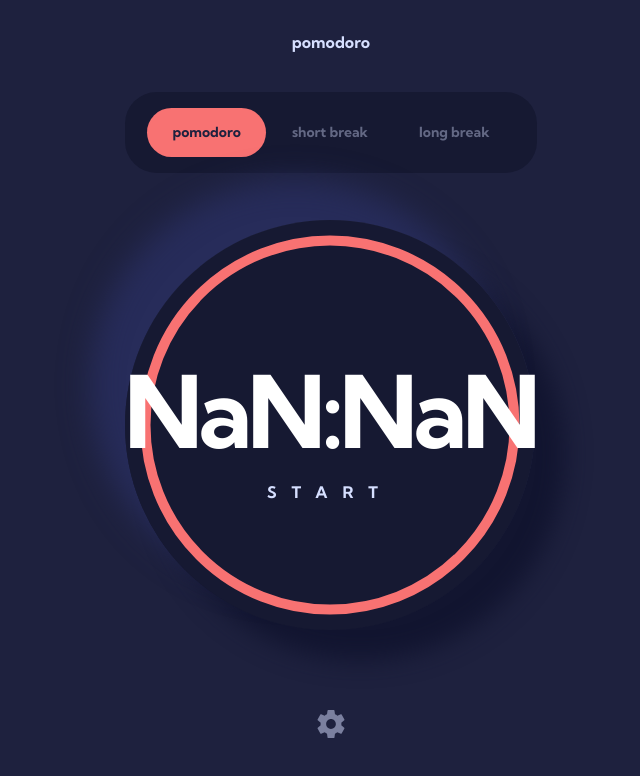
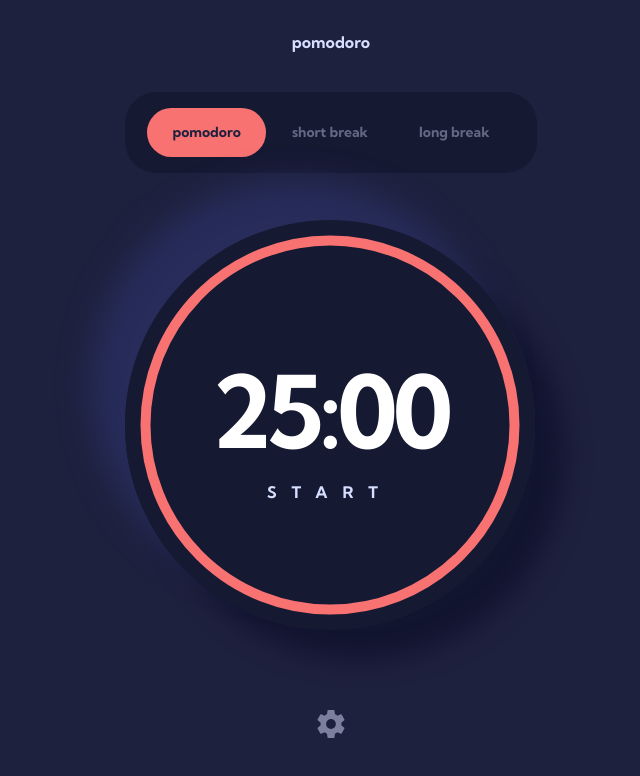
Before and after one commit to olaide-hok/pomodoro-app, a Next.js app: page / in a window 1280 px wide. Shown: the top 776 px of the page, without its empty margins (309-949 px from the left). Built offline with nearby package versions, Linux system fonts and the light colour scheme.

Commit message:
update prop name

```diff
--- a/app/TimerDetails.tsx
+++ b/app/TimerDetails.tsx
@@ -35,7 +35,7 @@ const TimerDetails = () => {
                     {timers.map((timer) => (
                         <Timer
                             key={timer.id}
-                            initalTime={timerForm[timer.id as TimeField]}
+                            initialTime={timerForm[timer.id as TimeField]}
                             activeTab={
                                 activeTab === timer.id ? 'true' : 'false'
                             }
```
